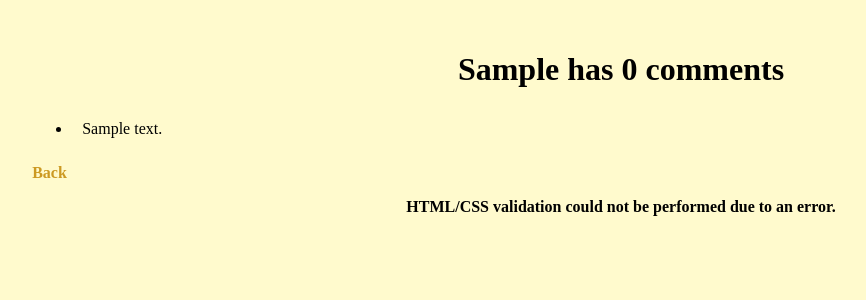
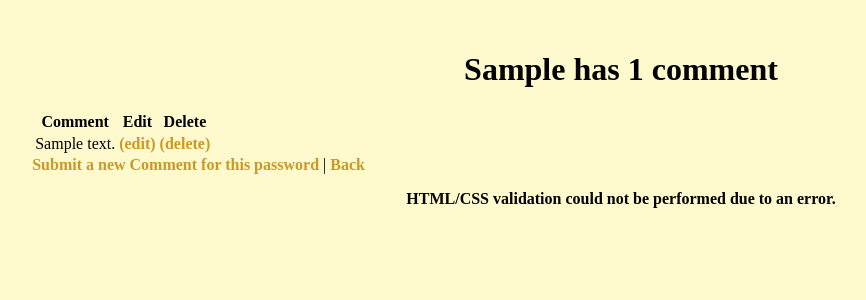
Before and after one commit to MrJonesAPS/pnp, a Django app: page /password/1/ in a window 1280 px wide. Shown: the top 300 px of the page, without its empty margins (19-885 px from the left). Run offline with Django 5.2, Linux system fonts and the light colour scheme; tables that the repository leaves empty hold one stand-in row (values such as "Sample post").

Commit message:
CRUD for passwords and comments

```diff
--- a/core/templates/core/password_detail.html
+++ b/core/templates/core/password_detail.html
@@ -3,14 +3,30 @@
 {% block content %}
 
 
-<h1>{{ password.value }} has {{ password.comment_set|length}} comments</h1>
-<ul>
+<h1>{{ password.value }} has {{ password.comment_set.all|length}} comment{{ password.comment_set.all|pluralize }}</h1>
+
+<table>
+<tr>
+    <th>Comment</th><th>Edit</th><th>Delete</th>
+</tr>
     {% for c in password.comment_set.all %}
-    <li>
+    <tr>
+    <td>
             {{ c.text }}
+    </td>
+    <td>
+        <a href="{% url 'core:comment_update' c.id %}">
+            (edit)
         </a>
-    </li>
+    </td>
+    <td>
+        <a href="{% url 'core:comment_delete' c.id %}">
+            (delete)
+        </a>
+    </td>
+    </tr>
     {% endfor %}
-</ul>
-<a href="{% url 'core:index' %}">Back</a>
+</table>
+<a href="{% url 'core:comment_add' password.id %}">Submit a new Comment for this password</a> |
+<a href="{% url 'core:place_detail' password.place.id %}">Back</a>
 {% endblock %}
--- a/core/templates/core/place_list.html
+++ b/core/templates/core/place_list.html
@@ -33,6 +33,7 @@
                     lat: {{ place.lat }},
                     lng: {{ place.long }},
                     url: "{% url 'core:place_detail' place.id %}",
+                    edit_url: "{% url 'core:place_update' place.id %}",
                     del_url: "{% url 'core:place_delete' place.id %}",
                     name: "{{ place.name }}"
                 },
@@ -45,6 +46,9 @@
                 <a href="${place.url}">
                 ${place.name}
                 </a>
+                <a href="${place.edit_url}">
+                (edit)
+                </a>
                 <a href="${place.del_url}">
                 (delete)
                 </a>
--- a/core/urls.py
+++ b/core/urls.py
@@ -6,15 +6,9 @@
 urlpatterns = [
     path("", views.PlaceIndexView.as_view(), name="index"),
     path("about/", TemplateView.as_view(template_name="core/about.html"), name="about"),
+
+    #Place CRUD
     path("place/<int:pk>/", views.PlaceDetailView.as_view(), name="place_detail"),
-    path(
-        "password/<int:pk>/", views.PasswordDetailView.as_view(), name="password_detail"
-    ),
-    path(
-        "password/add/<int:pk>/",
-        views.PasswordAddView.as_view(),
-        name="add_password",
-    ),
     path("place/add", views.PlaceCreateView.as_view(), name="place_add"),
     path(
         "place/update/<int:pk>/", views.PlaceUpdateView.as_view(), name="place_update"
@@ -22,4 +16,35 @@
     path(
         "place/delete/<int:pk>/", views.PlaceDeleteView.as_view(), name="place_delete"
     ),
+
+    #Password CRUD
+    path(
+        "password/<int:pk>/", views.PasswordDetailView.as_view(), name="password_detail"
+    ),
+    path(
+        "password/add/<int:pk>/",
+        views.PasswordAddView.as_view(),
+        name="password_add",
+    ),
+    path(
+        "password/update/<int:pk>/", views.PasswordUpdateView.as_view(), name="password_update"
+    ),
+    path(
+        "password/delete/<int:pk>/", views.PasswordDeleteView.as_view(), name="password_delete"
+    ),
+
+    #Comment CRUD
+    #I don't think we need a comment_detail view
+    path(
+        "comment/add/<int:pk>/",
+        views.CommentAddView.as_view(),
+        name="comment_add",
+    ),
+    path(
+        "comment/update/<int:pk>/", views.CommentUpdateView.as_view(), name="comment_update"
+    ),
+    path(
+        "comment/delete/<int:pk>/", views.CommentDeleteView.as_view(), name="comment_delete"
+    ),
+
 ]
--- a/core/views.py
+++ b/core/views.py
@@ -1,6 +1,6 @@
 from django.shortcuts import render
 from django.views import generic
-from .models import Place, Password
+from .models import Place, Password, Comment
 from django.urls import reverse, reverse_lazy
 
 
@@ -8,32 +8,15 @@
 def home(request):
     return render(request, "core/home.html", {})
 
-
+#######
+# Places
+#######
 class PlaceIndexView(generic.ListView):
     model = Place
 
 
 class PlaceDetailView(generic.DetailView):
     model = Place
-
-
-class PasswordDetailView(generic.DetailView):
-    model = Password
-
-
-class PasswordAddView(generic.CreateView):
-    model = Password
-    fields = "__all__"
-    # TODO: I would rather this go back to the place detail page,
-    #   but I couldn't figure out how to get that id and pass it to reverse_lazy
-    success_url = reverse_lazy("core:index")
-
-    # StackOverflow suggested that I might want to do this
-    # but by default the place is included as an option in the form
-    # def form_valid(self, form):
-    #    form.instance.place = self.request.GET["id"]
-    #    return super(PasswordAddView, self).form_valid(form)
-
 
 class PlaceCreateView(generic.edit.CreateView):
     model = Place
@@ -46,7 +29,59 @@
     fields = "__all__"
     success_url = reverse_lazy("core:index")
 
-
 class PlaceDeleteView(generic.edit.DeleteView):
     model = Place
     success_url = reverse_lazy("core:index")
+
+########
+# Passwords
+########
+class PasswordDetailView(generic.DetailView):
+    model = Password
+
+
+class PasswordAddView(generic.CreateView):
+    model = Password
+    fields = "__all__"
+
+    def get_success_url(self):
+        return reverse_lazy("core:place_detail", kwargs={"pk": self.object.place.id})
+
+class PasswordUpdateView(generic.edit.UpdateView):
+    model = Password
+    fields = "__all__"
+
+    def get_success_url(self):
+        return reverse_lazy("core:place_detail", kwargs={"pk": self.object.place.id})
+
+class PasswordDeleteView(generic.edit.DeleteView):
+    model = Password
+
+    def get_success_url(self):
+        return reverse_lazy("core:place_detail", kwargs={"pk": self.object.place.id})
+
+
+########
+# Comments
+########
+
+
+class CommentAddView(generic.CreateView):
+    model = Comment
+    fields = "__all__"
+
+    def get_success_url(self):
+        return reverse_lazy("core:password_detail", kwargs={"pk": self.object.password.id})
+
+class CommentUpdateView(generic.edit.UpdateView):
+    model = Comment
+    fields = "__all__"
+
+    def get_success_url(self):
+        return reverse_lazy("core:password_detail", kwargs={"pk": self.object.password.id})
+
+class CommentDeleteView(generic.edit.DeleteView):
+    model = Comment
+
+    def get_success_url(self):
+        return reverse_lazy("core:password_detail", kwargs={"pk": self.object.password.id})
```
Also changed, not shown: core/templates/core/comment_confirm_delete.html (added, +15 -0 lines), core/templates/core/comment_form.html (added, +12 -0 lines), core/templates/core/password_confirm_delete.html (added, +15 -0 lines), core/templates/core/place_detail.html (+17 -5 lines).
